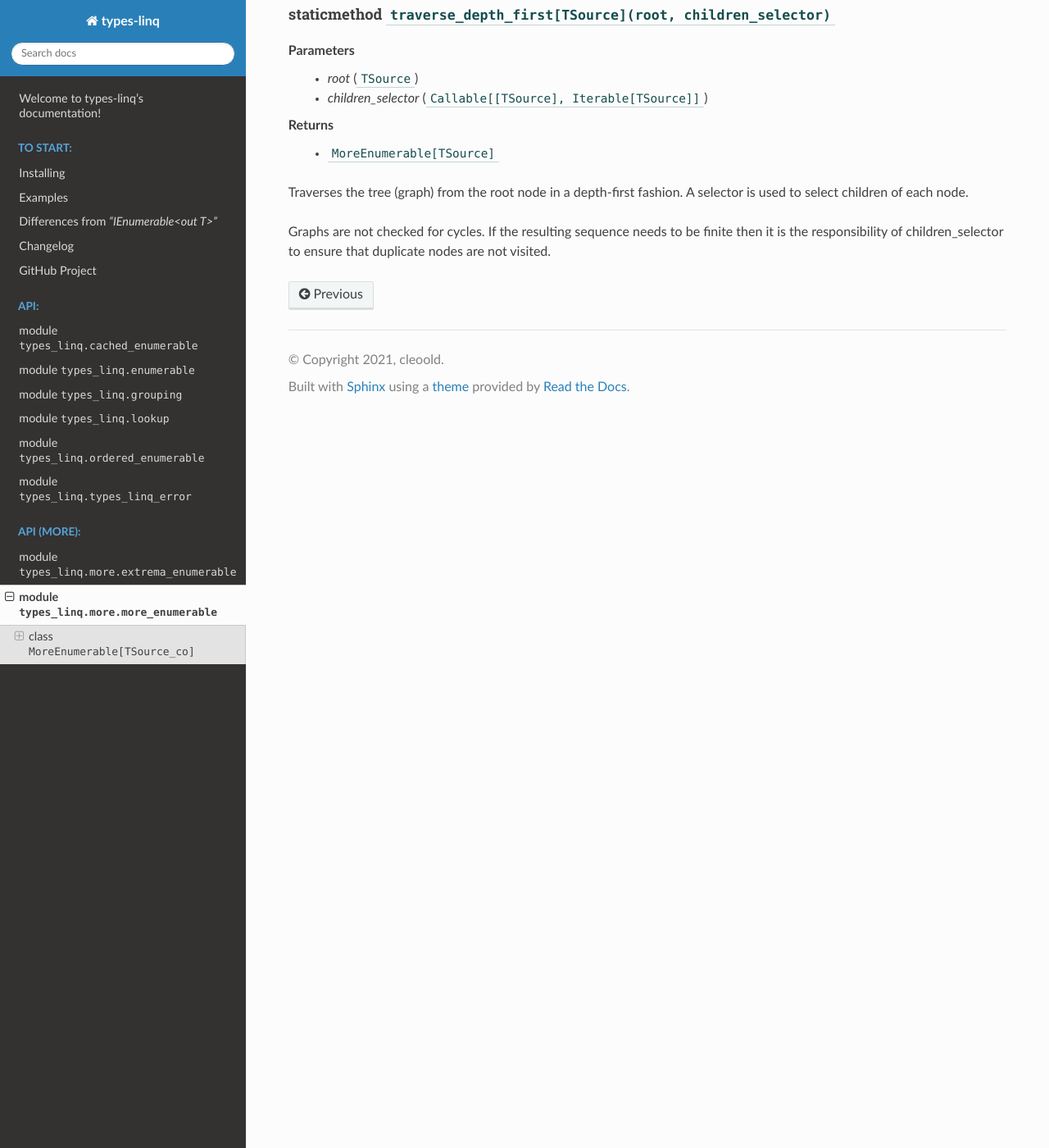
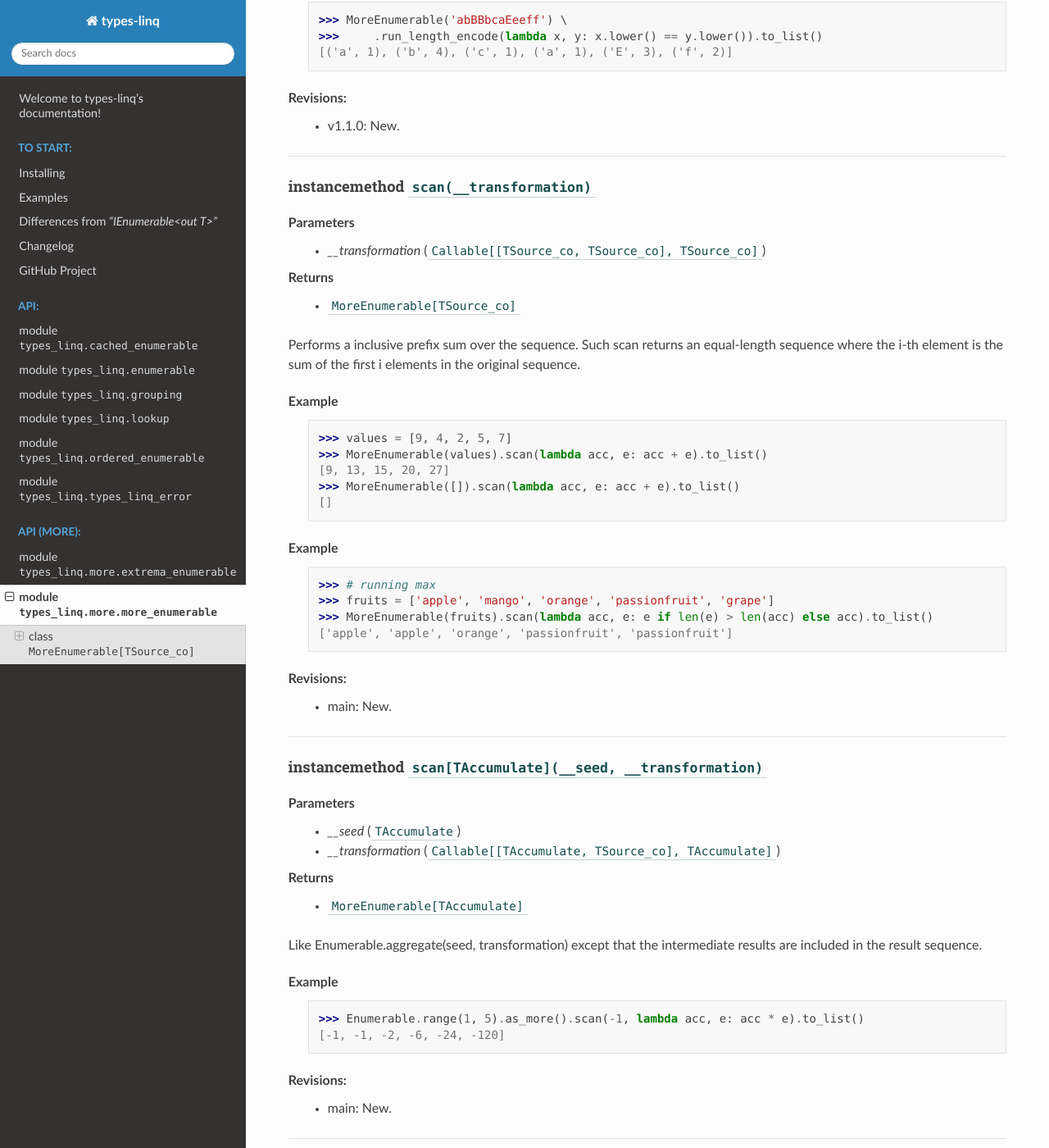
Before and after one commit to cleoold/types-linq, a Sphinx documentation site: the page built from doc/api/more/types_linq.more.more_enumerable.rst, in a window 1280 px wide and 1400 px high, scrolled down 11203 px. Shown: the whole window at 82% size. Built offline with Sphinx 7.4.7 and the Read the Docs theme 2.0.0, drawn with Linux system fonts in a browser that asks for light colours; some of the changed text lies outside the part shown.

Commit message:
add pre_scan() and scan()

```diff
--- a/doc/api/more/types_linq.more.more_enumerable.rst
+++ b/doc/api/more/types_linq.more.more_enumerable.rst
@@ -367,6 +367,32 @@
 
 ----
 
+instancemethod ``pre_scan[TAccumulate](identity, transformation)``
+--------------------------------------------------------------------
+
+Parameters
+  - `identity` (``TAccumulate``)
+  - `transformation` (``Callable[[TAccumulate, TSource_co], TAccumulate]``)
+
+Returns
+  - ``MoreEnumerable[TAccumulate]``
+
+Performs a pre-scan (exclusive prefix sum) over the sequence. Such scan returns an
+equal-length sequence where the first element is the identity, and i-th element (i>1) is
+the sum of the first i-1 (and identity) elements in the original sequence.
+
+Example
+    >>> values = [9, 4, 2, 5, 7]
+    >>> MoreEnumerable(values).pre_scan(0, lambda acc, e: acc + e).to_list()
+    [0, 9, 13, 15, 20]
+    >>> MoreEnumerable([]).pre_scan(0, lambda acc, e: acc + e).to_list()
+    []
+
+Revisions:
+    - main: New.
+
+----
+
 instancemethod ``rank[TSupportsLessThan]()``
 ----------------------------------------------
 
@@ -502,6 +528,58 @@
 
 ----
 
+instancemethod ``scan(__transformation)``
+-------------------------------------------
+
+Parameters
+  - `__transformation` (``Callable[[TSource_co, TSource_co], TSource_co]``)
+
+Returns
+  - ``MoreEnumerable[TSource_co]``
+
+Performs a inclusive prefix sum over the sequence. Such scan returns an equal-length sequence
+where the i-th element is the sum of the first i elements in the original sequence.
+
+Example
+    >>> values = [9, 4, 2, 5, 7]
+    >>> MoreEnumerable(values).scan(lambda acc, e: acc + e).to_list()
+    [9, 13, 15, 20, 27]
+    >>> MoreEnumerable([]).scan(lambda acc, e: acc + e).to_list()
+    []
+
+Example
+    >>> # running max
+    >>> fruits = ['apple', 'mango', 'orange', 'passionfruit', 'grape']
+    >>> MoreEnumerable(fruits).scan(lambda acc, e: e if len(e) > len(acc) else acc).to_list()
+    ['apple', 'apple', 'orange', 'passionfruit', 'passionfruit']
+
+Revisions:
+    - main: New.
+
+----
+
+instancemethod ``scan[TAccumulate](__seed, __transformation)``
+----------------------------------------------------------------
+
+Parameters
+  - `__seed` (``TAccumulate``)
+  - `__transformation` (``Callable[[TAccumulate, TSource_co], TAccumulate]``)
+
+Returns
+  - ``MoreEnumerable[TAccumulate]``
+
+Like Enumerable.aggregate(seed, transformation) except that the intermediate results are
+included in the result sequence.
+
+Example
+    >>> Enumerable.range(1, 5).as_more().scan(-1, lambda acc, e: acc * e).to_list()
+    [-1, -1, -2, -6, -24, -120]
+
+Revisions:
+    - main: New.
+
+----
+
 staticmethod ``traverse_breath_first[TSource](root, children_selector)``
 --------------------------------------------------------------------------
 
--- a/doc/api_spec.py
+++ b/doc/api_spec.py
@@ -203,9 +203,11 @@
                     'maxima_by',
                     'minima_by',
                     'pipe',
+                    'pre_scan',
                     'rank',
                     'rank_by',
                     'run_length_encode',
+                    'scan',
                     'traverse_breath_first',
                     'traverse_depth_first',
                 },
```
Also changed, not shown: 3 other files.
